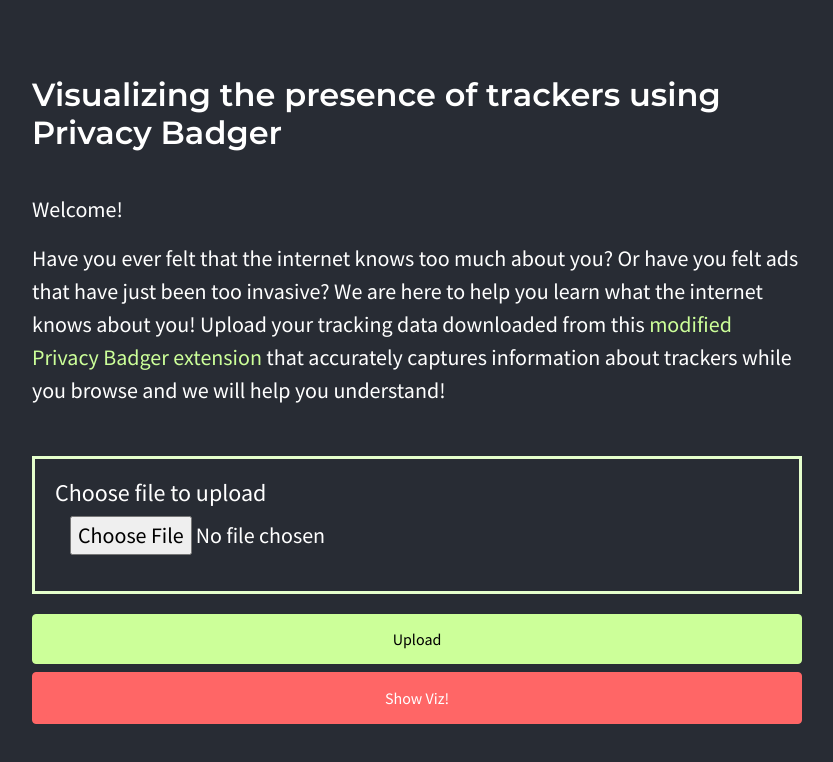
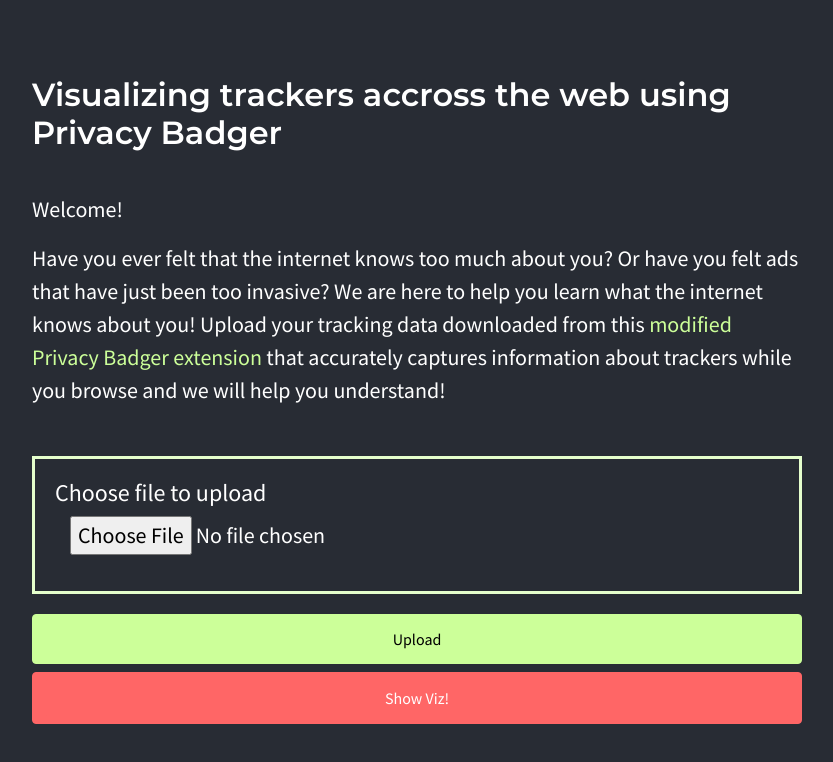
Before and after one commit to aryan096/PrivacyBadgerDataViz, a React (Create React App) app: page / in a window 1280 px wide. Shown: the top 762 px of the page, without its empty margins (223-1056 px from the left). Built offline with nearby package versions, Linux system fonts and the light colour scheme.

Commit message:
Last edits

```diff
--- a/src/App.js
+++ b/src/App.js
@@ -47,7 +47,7 @@ class App extends Component{
       <Router>
       <div className="App-header">
     <div className="container" style={{width: 800}}>
-        <h2 class="site_title">Visualizing the presence of trackers using Privacy Badger</h2>
+        <h2 class="site_title">Visualizing trackers accross the web using Privacy Badger</h2>
         <br></br>
           <p>
           Welcome!
```
